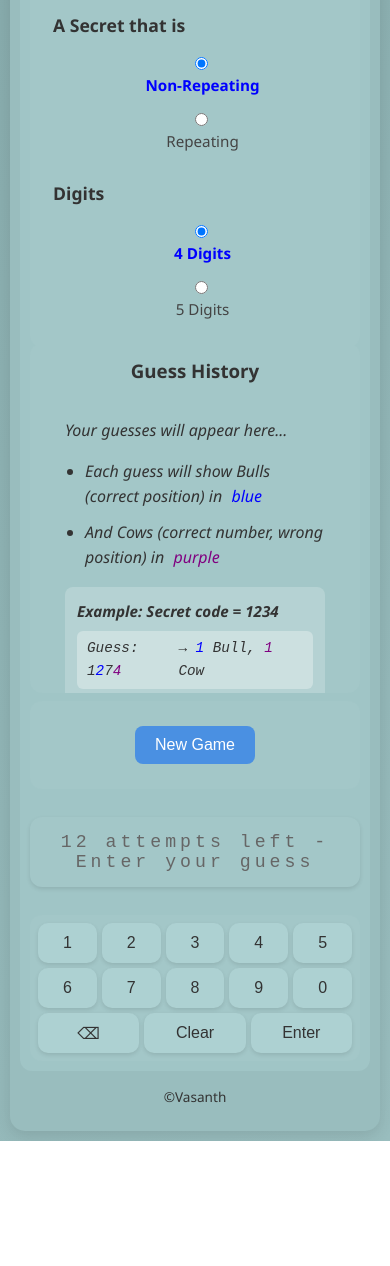
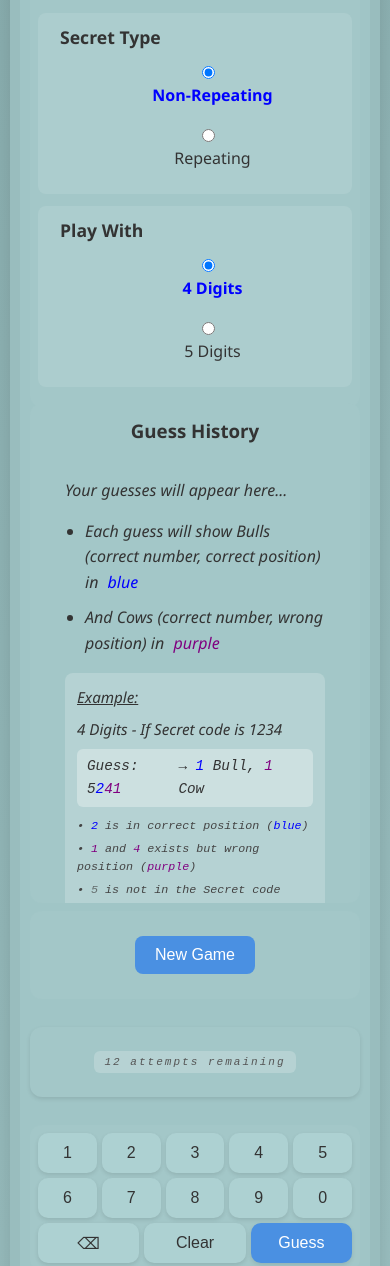
Before and after one commit to 360by11/CowBull, a plain HTML site: page index.html in a window 390 px wide. Shown: the part 244-1510 px from the top of the page. Before the commit the page ends 1385 px from the top, so only its background shows below. Drawn offline with Linux system fonts and the light colour scheme.

Commit message:
mobile first approach

```diff
--- a/index.html
+++ b/index.html
@@ -24,35 +24,45 @@
                 <aside class="left-panel" role="complementary">
                     <section id="options" aria-labelledby="options-heading">
                         <h2 id="options-heading" class="visually-hidden">Game Options</h2>
+
+                        <!-- Daily Number Option -->
                         <div class="checkbox-group standalone">
                             <input type="checkbox" id="number-of-day" onclick="toggleDailyNumber()">
                             <label for="number-of-day">Secret of The Day</label>
                             <span class="utc-note" aria-label="Resets at midnight UTC">(resets at 00:00 UTC)</span>
                         </div>
-                        <div class="option-group">
-                            <strong id="secret-type-label">A Secret that is </strong>
-                            <div class="radio-group" role="radiogroup" aria-labelledby="secret-type-label">
-                                <input type="radio" id="non-repeatable-secret" name="secret-type" value="non-repeatable"
-                                    onclick="toggleSecretType()" checked>
+
+                        <!-- Secret Type Section -->
+                        <div class="option-section">
+                            <h3 class="option-title">Secret Type</h3>
+                            <div class="radio-group-container">
+                                <div class="radio-group">
+                                    <input type="radio" id="non-repeatable-secret" name="secret-type"
+                                           value="non-repeatable" onclick="toggleSecretType()" checked>
                                     <label for="non-repeatable-secret">Non-Repeating</label>
                                 </div>
                                 <div class="radio-group">
-                                <input type="radio" id="repeatable-secret" name="secret-type" value="repeatable"
-                                    onclick="toggleSecretType()">
+                                    <input type="radio" id="repeatable-secret" name="secret-type"
+                                           value="repeatable" onclick="toggleSecretType()">
                                     <label for="repeatable-secret">Repeating</label>
                                 </div>
                             </div>
-                        <div class="option-group">
-                            <strong id="digits-label">Digits</strong>
-                            <div class="radio-group" role="radiogroup" aria-labelledby="digits-label">
-                                <input type="radio" id="four-digits" name="game-length" value="4"
-                                    onclick="toggleGameLength()" checked>
+                        </div>
+
+                        <!-- Play With Section -->
+                        <div class="option-section">
+                            <h3 class="option-title">Play With</h3>
+                            <div class="radio-group-container">
+                                <div class="radio-group">
+                                    <input type="radio" id="four-digits" name="game-length"
+                                           value="4" onclick="toggleGameLength()" checked>
                                     <label for="four-digits">4 Digits</label>
                                 </div>
                                 <div class="radio-group">
-                                <input type="radio" id="five-digits" name="game-length" value="5"
-                                    onclick="toggleGameLength()">
+                                    <input type="radio" id="five-digits" name="game-length"
+                                           value="5" onclick="toggleGameLength()">
                                     <label for="five-digits">5 Digits</label>
+                                </div>
                             </div>
                         </div>
                     </section>
@@ -97,7 +107,7 @@
                         <div class="keyboard-row">
                             <button class="key-btn wide-btn" data-action="backspace" aria-label="Backspace">⌫</button>
                             <button class="key-btn wide-btn" data-action="clear" aria-label="Clear input">Clear</button>
-                            <button class="key-btn wide-btn" data-action="enter" aria-label="Enter guess">Enter</button>
+                            <button class="key-btn wide-btn" data-action="enter" aria-label="Enter guess">Guess</button>
                         </div>
                     </div>
                 </aside>
--- a/script.js
+++ b/script.js
@@ -19,19 +19,31 @@
     <div class="placeholder-text">
         Your guesses will appear here...
         <ul>
-            <li>Each guess will show Bulls (correct position) in <span style="color: blue">blue</span></li>
+            <li>Each guess will show Bulls (correct number, correct position) in <span style="color: blue">blue</span></li>
             <li>And Cows (correct number, wrong position) in <span style="color: purple">purple</span></li>
         </ul>
         <div class="example-section">
-            <p>Example: Secret code = 1234</p>
+            <p><u>Example:</u></p>
+            <p> 4 Digits - If Secret code is 1234</p>
             <div class="example-guess">
-                <span>Guess: 1<span style="color: blue">2</span>7<span style="color: purple">4</span></span>
+                <span>Guess: 5<span style="color: blue">2</span><span style="color: purple">4</span><span style="color: purple">1</span></span>
                 <span class="example-result">→ <span style="color: blue">1</span> Bull, <span style="color: purple">1</span> Cow</span>
             </div>
             <div class="example-explanation">
                 <div>• <span style="color: blue">2</span> is in correct position (<span style="color: blue">blue</span>)</div>
+                <div>• <span style="color: purple">1</span> and <span style="color: purple">4</span> exists but wrong position (<span style="color: purple">purple</span>)</div>
+                <div>• <span class="unmatched">5</span> is not in the Secret code</div>
+            </div>
+            <p> </p>
+            <p> 5 Digits - If Secret code is 12345</p>
+            <div class="example-guess">
+                <span>Guess: 6<span style="color: blue">2</span><span style="color: purple">4</span>7<span style="color: blue">5</span></span>
+                <span class="example-result">→ <span style="color: blue">2</span> Bull, <span style="color: purple">1</span> Cow</span>
+            </div>
+            <div class="example-explanation">
+                <div>• <span style="color: blue">2</span> and <span style="color: blue">5</span> are in correct position</div>
                 <div>• <span style="color: purple">4</span> exists but wrong position (<span style="color: purple">purple</span>)</div>
-                <div>• <span class="unmatched">1</span> and <span class="unmatched">7</span> are not in code</div>
+                <div>• <span class="unmatched">6</span> and <span class="unmatched">7</span> are not in the Secret code</div>
             </div>
 
         </div>
@@ -206,8 +218,26 @@
         document.getElementById('result').innerHTML = gameOverMessage;
         scrollToResult();
     } else {
-        // Update display for next guess
-        updateCurrentGuessDisplay();
+        // Show latest guess and remaining attempts
+        const remainingAttempts = maxAttempts - attempts;
+        const attemptsText = remainingAttempts === 1 ? 'attempt' : 'attempts';
+        const resultHTML = `
+            <div class="result-container">
+                <div class="guess-content">
+                    <span class="guess-number">${attempts}</span>
+                    <span class="guess-value">${guess}</span>
+                    <span>→</span>
+                    <div class="guess-result">
+                        <span>Bulls: <span class="green">${bulls}</span></span>
+                        <span>Cows: <span class="orange">${cows}</span></span>
+                    </div>
+                </div>
+                <div class="attempts-info">
+                    ${remainingAttempts} ${attemptsText} remaining
+                </div>
+            </div>
+        `;
+        document.getElementById('result').innerHTML = resultHTML;
         scrollToKeyboard();
     }
 }
@@ -287,15 +317,20 @@
 }
 
 function updateCurrentGuessDisplay() {
-    if (currentGuess === '') {
-        // Show remaining attempts in the placeholder
     const remainingAttempts = maxAttempts - attempts;
     const attemptsText = remainingAttempts === 1 ? 'attempt' : 'attempts';
-        document.getElementById('result').setAttribute('data-placeholder',
-            `${remainingAttempts} ${attemptsText} left - Enter your guess`);
-        document.getElementById('result').innerHTML = '';
+
+    if (currentGuess === '') {
+        // Show only remaining attempts when no current guess
+        document.getElementById('result').innerHTML = `
+            <div class="attempts-info">
+                ${remainingAttempts} ${attemptsText} remaining
+            </div>
+        `;
     } else {
+        // Show both current guess and remaining attempts
         const resultHTML = `
+            <div class="result-container">
                 <div class="guess-content">
                     <span class="guess-number">${attempts + 1}</span>
                     <span class="guess-value">${currentGuess.padEnd(gameLength, '_')}</span>
@@ -303,6 +338,10 @@
                     <div class="guess-result">
                         <span>Bulls: <span class="green">?</span></span>
                         <span>Cows: <span class="orange">?</span></span>
+                    </div>
+                </div>
+                <div class="attempts-info">
+                    ${remainingAttempts} ${attemptsText} remaining
                 </div>
             </div>
         `;
--- a/style.css
+++ b/style.css
@@ -52,7 +52,7 @@
 /* Options section */
 #options {
     background-color: rgb(163, 199, 200);
-    padding: 15px;
+    padding: 20px;
     border-radius: 12px;
     margin-bottom: 0;
     width: 100%;
@@ -60,24 +60,105 @@
     box-sizing: border-box;
 }
 
-#options div {
+/* Option sections */
+.option-section {
+    margin: 15px 0;
+    padding: 15px;
+    background-color: rgba(255, 255, 255, 0.1);
+    border-radius: 8px;
+}
+
+.option-title {
+    font-size: 1.1em;
+    color: #333;
+    margin: 0 0 12px 15px;
+    text-align: left;
+    font-weight: bold;
+}
+
+/* Radio group container */
+.radio-group-container {
     display: flex;
     flex-direction: row;
-    gap: 10px;
-    margin-bottom: 10px;
+    gap: 20px;
+    align-items: center;
+    padding-left: 30px;
 }
 
-#options div:first-child {
-    flex-direction: column;
+/* Radio group styling */
+.radio-group {
+    display: flex;
+    align-items: center;
+    gap: 8px;
+    padding: 5px 0;
+    white-space: nowrap;
 }
 
-#options strong {
+.radio-group input[type="radio"] {
+    margin: 0;
+    cursor: pointer;
+}
+
+.radio-group label {
+    margin: 0;
+    cursor: pointer;
+    font-size: 1em;
+    color: #333;
+}
+
+/* Checkbox group styling */
+.checkbox-group.standalone {
+    text-align: center;
+    padding: 10px 0;
+    margin-bottom: 15px;
+    border-bottom: 1px solid rgba(0, 0, 0, 0.1);
+}
+
+.checkbox-group.standalone label {
+    font-weight: bold;
+    color: #333;
+}
+
+/* Selected state styling */
+.radio-group input[type="radio"]:checked + label,
+.checkbox-group input[type="checkbox"]:checked + label {
+    color: #2196F3;
+    font-weight: bold;
+}
+
+/* UTC note styling */
+.utc-note {
     display: block;
-    margin-bottom: 12px;
-    color: #333;
-    font-size: 1.1em;
-    padding-top: 5px;
-    margin-left: 15px;
+    text-align: center;
+    font-size: 0.85em;
+    color: #555;
+    font-style: italic;
+    margin-top: 5px;
+}
+
+/* Mobile adjustments */
+@media (max-width: 768px) {
+    #options {
+        padding: 15px;
+    }
+
+    .option-section {
+        padding: 12px;
+        margin: 12px 0;
+    }
+
+    .option-title {
+        margin: 0 0 12px 10px;
+    }
+
+    .radio-group-container {
+        padding-left: 20px;
+        gap: 15px;
+    }
+
+    .radio-group {
+        flex-shrink: 0;
+    }
 }
 
 /* Radio buttons styling */
@@ -187,8 +268,8 @@
     flex: 1;
     display: flex;
     flex-direction: column;
-    min-height: 400px;
-    max-height: 400px;
+    min-height: 600px;
+    max-height: 600px;
     padding: 20px;
     background-color: rgb(163, 199, 200);
     border-radius: 12px;
@@ -355,6 +436,16 @@
     box-shadow: 0 2px 4px rgba(0, 0, 0, 0.1);
 }
 
+/* Add specific styling for the Guess button */
+.key-btn[data-action="enter"] {
+    background-color: #4a90e2;  /* Match New Game button color */
+    color: white;
+}
+
+.key-btn[data-action="enter"]:hover {
+    background-color: #357abd;  /* Match New Game button hover color */
+}
+
 .key-btn:hover {
     background-color: rgb(183, 219, 220);
     transform: translateY(-2px);
@@ -385,11 +476,21 @@
 footer {
     text-align: center;
     margin-top: auto;
-    padding: 3px 0;
+    padding: 5px 0;
     color: #333;
-    font-size: 0.9em;
+    font-size: 1.1em;
+    font-family: 'Courier New', Courier, monospace;
+    letter-spacing: 1px;
     background-color: transparent;
     border-radius: 8px;
+}
+
+/* Mobile adjustments for footer */
+@media (max-width: 768px) {
+    footer {
+        padding: 3px 0;
+        font-size: 1em;
+    }
 }
 
 /* Guess history placeholder */
@@ -400,7 +501,7 @@
     padding: 20px;
     text-align: left;
     line-height: 1.6;
-    min-height: 320px;
+    min-height: 520px;
     overflow-y: auto;
 }
 
@@ -701,7 +802,7 @@
 
 .example-section p {
     margin: 0 0 8px 0;
-    font-weight: bold;
+    font-weight: normal;
     font-size: 0.95em;
 }
 
@@ -715,6 +816,7 @@
     margin: 8px 0;
     font-family: monospace;
     font-size: 1.1em;
+    font-weight: normal;
 }
 
 .example-explanation {
@@ -723,10 +825,12 @@
     margin-top: 10px;
     color: #444;
     font-family: monospace;
+    font-weight: normal;
 }
 
 .example-explanation div {
     margin-bottom: 4px;
+    font-weight: normal;
 }
 
 .example-explanation div:last-child {
@@ -769,7 +873,7 @@
 /* History content wrapper */
 .history-content {
     flex: 1;
-    min-height: 320px;
+    min-height: 520px;
     overflow-y: auto;
     padding-right: 5px;
     display: flex;
@@ -953,12 +1057,60 @@
 /* Mobile adjustments */
 @media (max-width: 768px) {
     #guess-history {
-        min-height: 350px;
-        max-height: 350px;
+        min-height: 500px;
+        max-height: 500px;
     }
 
     .placeholder-text,
     .history-content {
-        min-height: 270px;
+        min-height: 420px;
     }
 }
+
+/* Result section styling updates */
+.result-container {
+    display: flex;
+    flex-direction: column;
+    gap: 10px;
+    width: 100%;
+    align-items: center;
+}
+
+.attempts-info {
+    font-size: 0.9em;
+    color: #555;
+    font-style: italic;
+    padding: 5px 10px;
+    background-color: rgba(255, 255, 255, 0.2);
+    border-radius: 6px;
+}
+
+#result {
+    min-height: 80px;  /* Ensure consistent height */
+    padding: 15px;
+    display: flex;
+    justify-content: center;
+    align-items: center;
+}
+
+#result .guess-content {
+    background-color: rgba(255, 255, 255, 0.1);
+    padding: 8px 15px;
+    border-radius: 8px;
+    width: auto;
+    display: flex;
+    gap: 15px;
+    align-items: center;
+}
+
+/* Mobile adjustments */
+@media (max-width: 768px) {
+    #result {
+        min-height: 70px;
+        padding: 10px;
+    }
+
+    .attempts-info {
+        font-size: 0.85em;
+    }
+}
```
Lines whose indentation alone changed are shown as unchanged.
